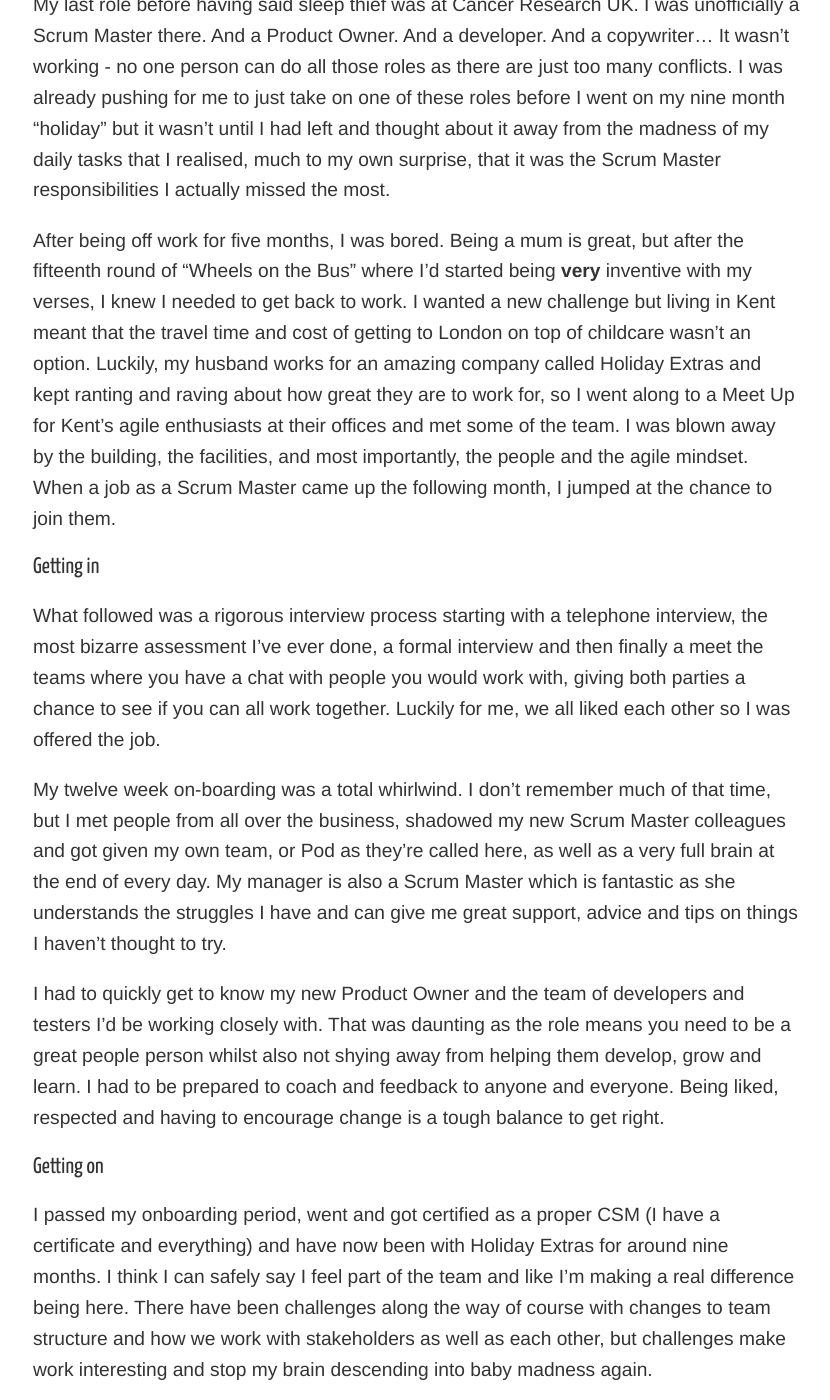
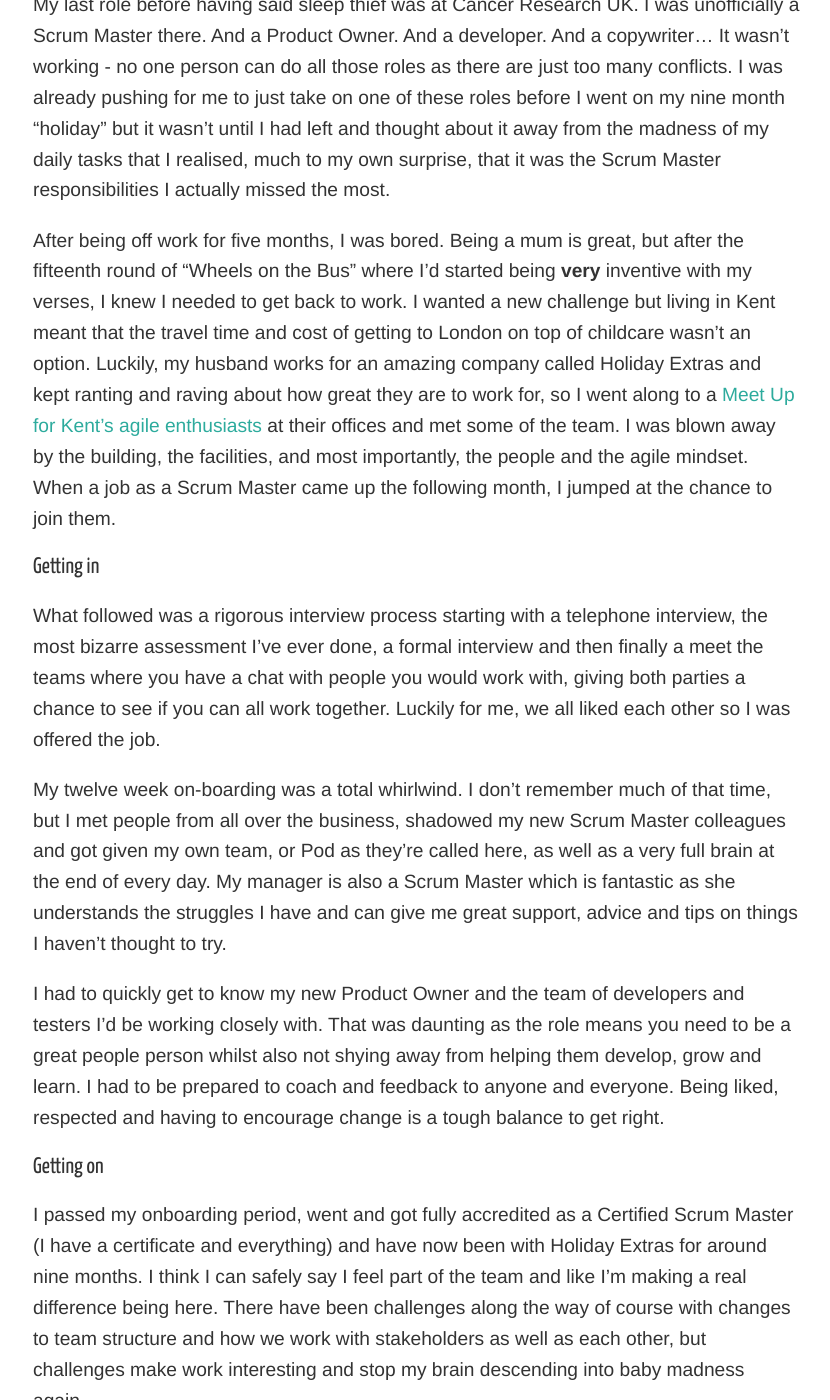
Before and after one commit to holidayextras/holidayextras.github.com, a Jekyll site: the page built from _posts/2016-07-20-becoming-a-scrum-master-at-holiday-extras.md, in a window 1280 px wide and 1400 px high, scrolled down 684 px. Shown: the whole window, without its empty margins (223-1053 px from the left). Built offline with Jekyll 4.4.1, drawn with Linux system fonts in a browser that asks for light colours; nearby versions of some CDN libraries; comment, search, counter and statistics services are not loaded; some of the changed lines change nothing that is shown; some of the changed text lies outside the part shown.

Commit message:
Update 2016-07-20-becoming-a-scrum-master-at-holiday-extras.md

```diff
--- a/_posts/2016-07-20-becoming-a-scrum-master-at-holiday-extras.md
+++ b/_posts/2016-07-20-becoming-a-scrum-master-at-holiday-extras.md
@@ -2,7 +2,7 @@
 comments: true
 layout: post
 title: Becoming a Scrum Master at Holiday Extras
-author: han_cork
+author: HanCork89
 categories: Scrum Master
 tags: scrum master agile
 excerpt: The story of how I transitioned to become a Scrum Master at a company with an incredibly agile mindset.
@@ -13,7 +13,7 @@
 ### Getting started
 My last role before having said sleep thief was at Cancer Research UK. I was unofficially a Scrum Master there. And a Product Owner. And a developer. And a copywriter… It wasn’t working - no one person can do all those roles as there are just too many conflicts. I was already pushing for me to just take on one of these roles before I went on my nine month “holiday” but it wasn’t until I had left and thought about it away from the madness of my daily tasks that I realised, much to my own surprise, that it was the Scrum Master responsibilities I actually missed the most.
 
-After being off work for five months, I was bored. Being a mum is great, but after the fifteenth round of “Wheels on the Bus” where I’d started being **very** inventive with my verses, I knew I needed to get back to work. I wanted a new challenge but living in Kent meant that the travel time and cost of getting to London on top of childcare wasn’t an option. Luckily, my husband works for an amazing company called Holiday Extras and kept ranting and raving about how great they are to work for, so I went along to a Meet Up for Kent’s agile enthusiasts at their offices and met some of the team. I was blown away by the building, the facilities, and most importantly, the people and the agile mindset. When a job as a Scrum Master came up the following month, I jumped at the chance to join them.
+After being off work for five months, I was bored. Being a mum is great, but after the fifteenth round of “Wheels on the Bus” where I’d started being **very** inventive with my verses, I knew I needed to get back to work. I wanted a new challenge but living in Kent meant that the travel time and cost of getting to London on top of childcare wasn’t an option. Luckily, my husband works for an amazing company called Holiday Extras and kept ranting and raving about how great they are to work for, so I went along to a [Meet Up for Kent’s agile enthusiasts](http://www.meetup.com/Kent-Scrum-User-Group/) at their offices and met some of the team. I was blown away by the building, the facilities, and most importantly, the people and the agile mindset. When a job as a Scrum Master came up the following month, I jumped at the chance to join them.
 
 ### Getting in
 What followed was a rigorous interview process starting with a telephone interview, the most bizarre assessment I’ve ever done, a formal interview and then finally a meet the teams where you have a chat with people you would work with, giving both parties a chance to see if you can all work together. Luckily for me, we all liked each other so I was offered the job.
@@ -23,6 +23,6 @@
 I had to quickly get to know my new Product Owner and the team of developers and testers I’d be working closely with. That was daunting as the role means you need to be a great people person whilst also not shying away from helping them develop, grow and learn. I had to be prepared to coach and feedback to anyone and everyone. Being liked, respected and having to encourage change is a tough balance to get right.
 
 ### Getting on
-I passed my onboarding period, went and got certified as a proper CSM (I have a certificate and everything) and have now been with Holiday Extras for around nine months. I think I can safely say I feel part of the team and like I’m making a real difference being here. There have been challenges along the way of course with changes to team structure and how we work with stakeholders as well as each other, but challenges make work interesting and stop my brain descending into baby madness again.
+I passed my onboarding period, went and got fully accredited as a Certified Scrum Master (I have a certificate and everything) and have now been with Holiday Extras for around nine months. I think I can safely say I feel part of the team and like I’m making a real difference being here. There have been challenges along the way of course with changes to team structure and how we work with stakeholders as well as each other, but challenges make work interesting and stop my brain descending into baby madness again.
 
 Sleep deprivation aside, I’ve really enjoyed getting to grips with my role as Scrum Master and my place at Holiday Extras - which really is worthy of all the raving my husband did in the early days - and look forward to improving and learning as I progress here. And when I really think about it, I’m not sure the focuses of the two organisations are so different after all; both want to ensure we spend wisely and have a focus on improving turnover to benefit stakeholders and patrons. I work just as hard as I did for the charities and I still feel like I’m helping people - exactly why I wanted to be a Scrum Master in the first place.
```
